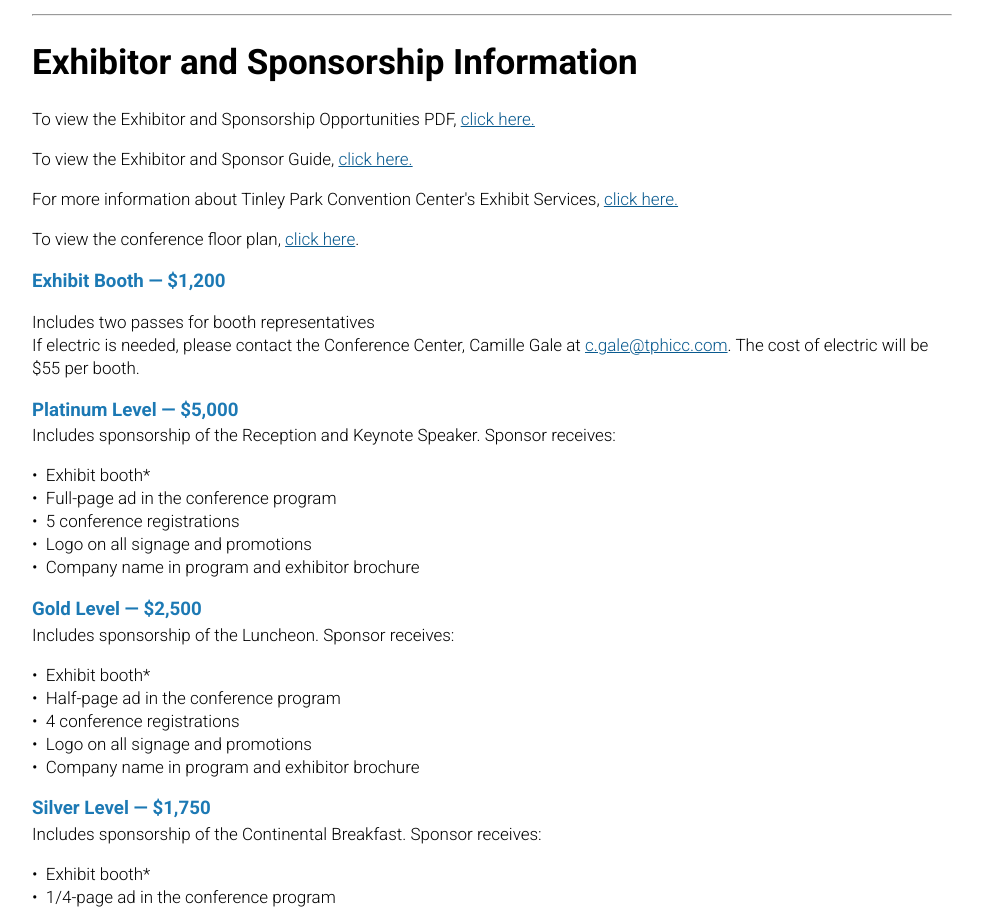
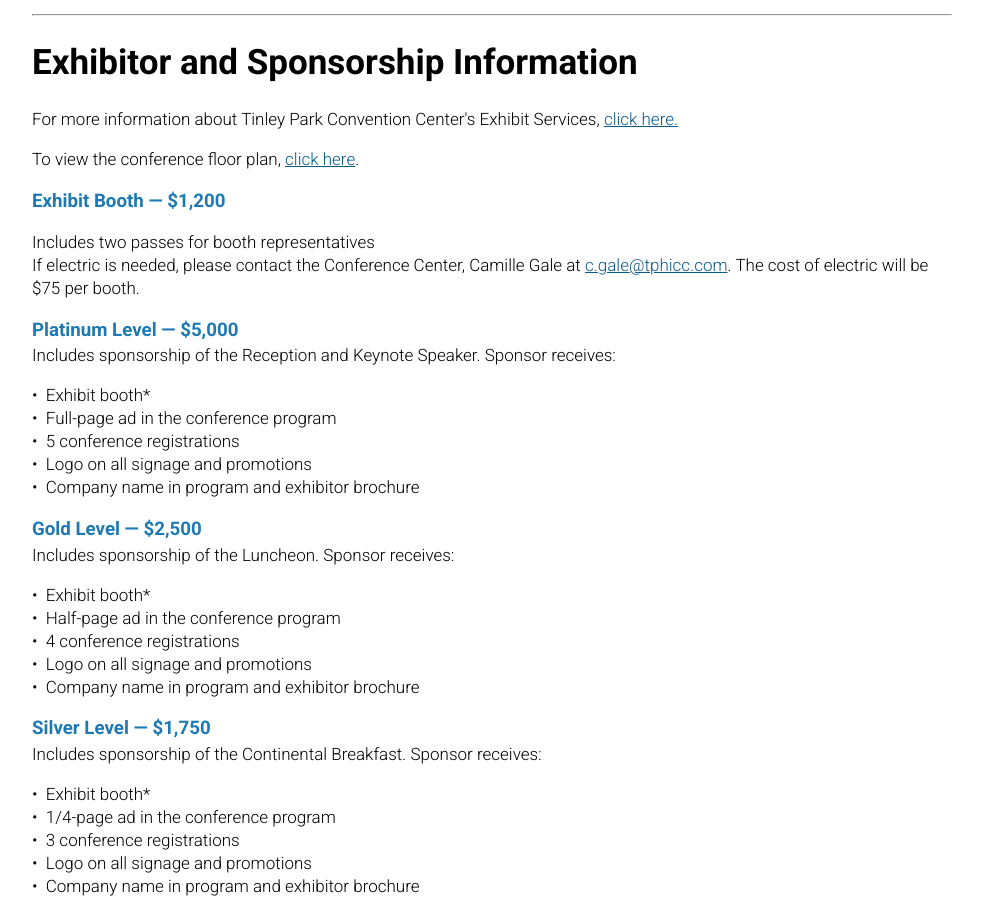
Before and after one commit to DanSoltis/microsite-SWS, a plain HTML site: page swsconferenceexpo/become_sponsor_exhibitor.html in a window 1280 px wide. Shown: the part 1019-1927 px from the top of the page, without its empty margins (148-1131 px from the left). Drawn offline with Linux system fonts and the light colour scheme; a script that the page names is missing.

Commit message:
Sponsor page updates

```diff
--- a/swsconferenceexpo/become_sponsor_exhibitor.html
+++ b/swsconferenceexpo/become_sponsor_exhibitor.html
@@ -86,8 +86,8 @@
 <hr>
   <h1>Exhibitor and Sponsorship Information</h1>
 
-<p>To view the Exhibitor and Sponsorship Opportunities PDF, <a href="images/SWSConference-Sales-LR.pdf" target="_blank" class="blue">click here.</a></p>
-<p>To view the Exhibitor and Sponsor Guide, <a href="http://sgcimages.s3.amazonaws.com/2017/10/SWSConference-ExhibitorsGuide_R1_2.pdf" target="_blank" class="blue">click here.</a></p>
+<!--<p>To view the Exhibitor and Sponsorship Opportunities PDF, <a href="images/SWSConference-Sales-LR.pdf" target="_blank" class="blue">click here.</a></p>-->
+<!--<p>To view the Exhibitor and Sponsor Guide, <a href="http://sgcimages.s3.amazonaws.com/2017/10/SWSConference-ExhibitorsGuide_R1_2.pdf" target="_blank" class="blue">click here.</a></p>-->
 <p>For more information about Tinley Park Convention Center's Exhibit Services, <a href="https://s3.amazonaws.com/sgcimages/2017/10/Exhibit%20Services%20Kit%20Storm%20Water%20Solutions%20Conference.pdf" target="_blank" class="blue">click here.</a></p>
 
 <p>To view the conference floor plan, <a href="https://s3.amazonaws.com/sgcimages/2017/10/Layout%20-%20Tinley%20Park.pdf" target="_blank" class="blue">click here</a>.
@@ -95,7 +95,7 @@
 <h3>Exhibit Booth &mdash; $1,200</h3>
 <p >Includes two passes for booth representatives<br>
 If electric is needed, please contact the Conference Center, Camille Gale
-at <a href="mailto:c.gale@tphicc.com" class="blue" target="_blank">c.gale@tphicc.com</a>. The cost of electric will be $55 per booth.</p>
+at <a href="mailto:c.gale@tphicc.com" class="blue" target="_blank">c.gale@tphicc.com</a>. The cost of electric will be $75 per booth.</p>
 <h3>Platinum Level — $5,000</h3>
 <p style="margin-top:-15px;">Includes sponsorship of the Reception and Keynote Speaker. Sponsor receives:</p>
 <p>&bull;&nbsp;&nbsp;Exhibit booth*<br>
```
